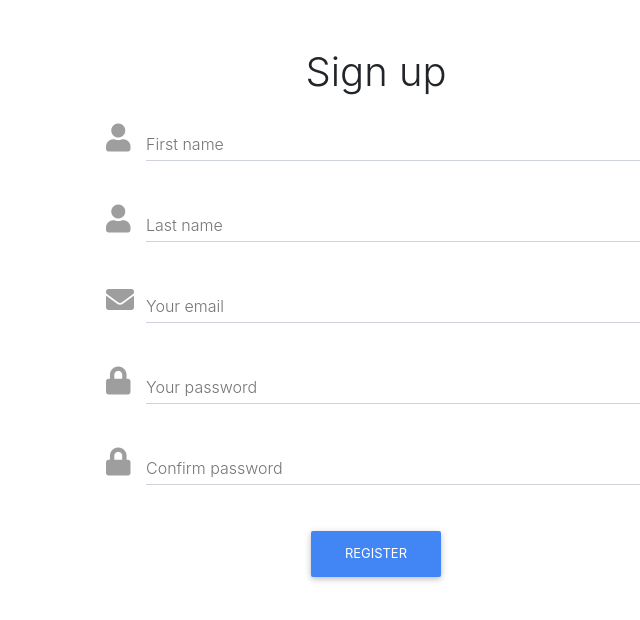
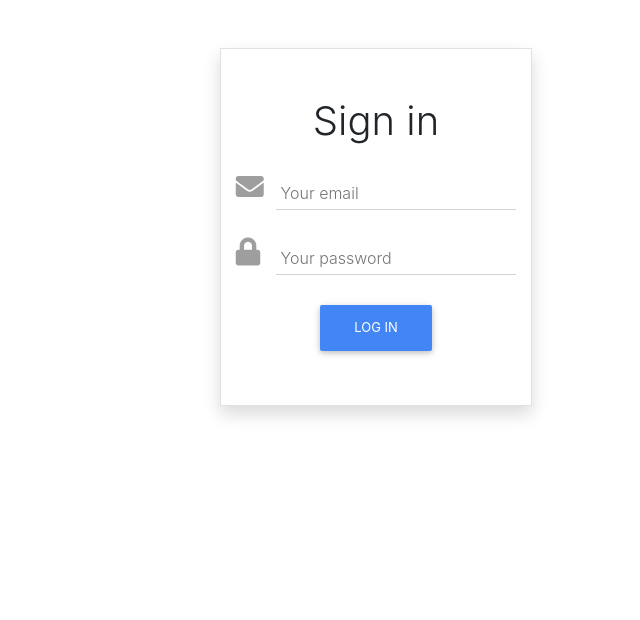
Before and after one commit to Pr0jectStack/Stack-frontend, a React (Create React App) app: page /signin in a window 1280 px wide. Shown: the top 620 px of the page, without its empty margins (264-904 px from the left). Built offline with nearby package versions, Linux system fonts and the light colour scheme.

Commit message:
:children_crossing: Sign In and Form Validation

```diff
--- a/src/App.js
+++ b/src/App.js
@@ -1,11 +1,18 @@
 import React from 'react';
+import { BrowserRouter as Router, Switch, Route } from "react-router-dom";
 import SignUpContainer from './containers/SignUpContainer';
+import SignInContainer from './containers/SignInContainer';
 
 function App() {
   return (
-    <div className="App">
-      <SignUpContainer/>
-    </div>
+    <>
+      <Router>
+        <Switch>
+          <Route exact path="/signup" exact component={SignUpContainer} />
+          <Route exact path="/signin" exact component={SignInContainer} />
+        </Switch>
+      </Router>
+    </>
   );
 }
 
--- a/src/Services/Reducers/reducer.js
+++ b/src/Services/Reducers/reducer.js
@@ -10,7 +10,7 @@ export const login_details=(state=intialLoginDetails,action)=>{
                 ...state,
                 login_details:action.data
             }
-        break;
+
         default:return state
     }
 }
--- /dev/null
+++ b/src/components/Auth/SignIn.js
@@ -0,0 +1,116 @@
+import React, { useState } from "react";
+import { MDBContainer, MDBRow, MDBCol, MDBBtn, MDBInput } from "mdbreact";
+import "./Validation";
+
+const SignIn = (props) => {
+  // console.warn(props.data.login_details);
+
+  const { setLoginDetailsHandler } = props;
+
+  const [values, setValues] = useState({
+    email: "",
+    password: "",
+  });
+  const [error, setError] = useState({
+    email: "",
+    password: "",
+  });
+
+  const handleChange = (name) => (event) => {
+    setError({ ...error, [name]: "" });
+    setValues({ ...values, [name]: event.target.value });
+  };
+
+  const handleSubmit = (event) => {
+    event.preventDefault();
+    if (validate()) {
+      event.target.className += " was-validated";
+      setLoginDetailsHandler(values);
+    }
+  };
+
+  const validate = () => {
+    let re = /^(([^<>()\[\]\\.,;:\s@"]+(\.[^<>()\[\]\\.,;:\s@"]+)*)|(".+"))@((\[[0-9]{1,3}\.[0-9]{1,3}\.[0-9]{1,3}\.[0-9]{1,3}])|(([a-zA-Z\-0-9]+\.)+[a-zA-Z]{2,}))$/;
+    let flag = true;
+    if (password.length < 8) {
+      setError({
+        ...error,
+        password: "Password must be at-least of 8 characters.",
+      });
+      flag = false;
+    }
+    if (!re.test(email)) {
+      setError({ ...error, email: "Enter valid email" });
+      flag = false;
+    }
+    if (!flag) {
+      return false;
+    } else {
+      return true;
+    }
+  };
+
+  const { email, password } = values;
+
+  return (
+    <div>
+      <div className="row">
+        <div className="col-md-6 col-sm-12 mx-auto">
+          <MDBContainer className="">
+            <MDBRow>
+              <MDBCol md="6" sm="12" className="mx-auto border mt-5 shadow">
+                <form
+                  className="py-5 needs-validation"
+                  onSubmit={handleSubmit}
+                  noValidate
+                >
+                  <h1 className="text-center mb-4">Sign in</h1>
+                  <div className="grey-text">
+                    <MDBInput
+                      label="Your email"
+                      icon="envelope"
+                      group
+                      type="email"
+                      className={error.email ? "is-invalid" : ""}
+                      name="email"
+                      onChange={handleChange("email")}
+                      error="wrong"
+                      value={email}
+                      success="right"
+                      required
+                    >
+                      <div className="invalid-feedback">{error.email}</div>
+                      <div className="valid-feedback">Looks good!</div>
+                    </MDBInput>
+
+                    <MDBInput
+                      label={"Your password"}
+                      icon="lock"
+                      className={error.password ? "is-invalid" : ""}
+                      group
+                      type="password"
+                      name="password"
+                      onChange={handleChange("password")}
+                      value={password}
+                      required
+                    >
+                      <div className="invalid-feedback">{error.password}</div>
+                      <div className="valid-feedback">Looks good!</div>
+                    </MDBInput>
+                  </div>
+                  <div className="text-center">
+                    <MDBBtn color="primary" type="submit">
+                      Log In
+                    </MDBBtn>
+                  </div>
+                </form>
+              </MDBCol>
+            </MDBRow>
+          </MDBContainer>
+        </div>
+      </div>
+    </div>
+  );
+};
+
+export default SignIn;
--- a/src/components/Auth/SignUp.js
+++ b/src/components/Auth/SignUp.js
@@ -1,6 +1,6 @@
 import React, { useState } from "react";
 import { MDBContainer, MDBRow, MDBCol, MDBBtn, MDBInput } from "mdbreact";
-
+import "./Validation";
 const SignUp = (props) => {
   // console.warn(props.data.login_details);
 
@@ -14,13 +14,55 @@ const SignUp = (props) => {
     confirmPassword: "",
   });
 
+  const [error, setError] = useState({
+    firstName: "",
+    lastName: "",
+    email: "",
+    password: "",
+    confirmPassword: "",
+  });
+
   const handleChange = (name) => (event) => {
+    setError({ ...error, [name]: "" });
     setValues({ ...values, [name]: event.target.value });
   };
 
   const handleSubmit = (event) => {
     event.preventDefault();
-    setLoginDetailsHandler(values);
+    if (validate()) {
+      event.target.className += " was-validated";
+    }
+    // setLoginDetailsHandler(values);
+  };
+
+  const validate = () => {
+    let re = /^(([^<>()\[\]\\.,;:\s@"]+(\.[^<>()\[\]\\.,;:\s@"]+)*)|(".+"))@((\[[0-9]{1,3}\.[0-9]{1,3}\.[0-9]{1,3}\.[0-9]{1,3}])|(([a-zA-Z\-0-9]+\.)+[a-zA-Z]{2,}))$/;
+    if (!re.test(email)) {
+      setError({ ...error, email: "Enter valid email" });
+      return false;
+    }
+    if (password.length >= 8) {
+      if (firstName.length >= 3) {
+        if (confirmPassword === password) {
+          return true;
+        } else {
+          setError({ ...error, confirmPassword: "Passwords do not match." });
+          return false;
+        }
+      } else {
+        setError({
+          ...error,
+          firstName: "Firstname must be of atleast 3 characters",
+        });
+        return false;
+      }
+    } else {
+      setError({
+        ...error,
+        password: "Password must be at-least of 8 characters.",
+      });
+      return false;
+    }
   };
 
   const { firstName, lastName, email, password, confirmPassword } = values;
@@ -29,8 +71,12 @@ const SignUp = (props) => {
     <div>
       <MDBContainer>
         <MDBRow>
-          <MDBCol md="6" className="mx-auto">
-            <form className="my-5" onSubmit={handleSubmit}>
+          <MDBCol md="6" className="mx-auto border mt-5 shadow">
+            <form
+              className="my-5 needs-validation"
+              onSubmit={handleSubmit}
+              noValidate
+            >
               <h1 className="text-center mb-4">Sign up</h1>
               <div className="grey-text">
                 <MDBInput
@@ -38,37 +84,49 @@ const SignUp = (props) => {
                   icon="user"
                   group
                   type="text"
-                  validate
                   error="wrong"
                   name="firstName"
                   value={firstName}
                   onChange={handleChange("firstName")}
                   success="right"
-                />
+                  required
+                  className={error.firstName ? "is-invalid" : ""}
+                >
+                  <div className="invalid-feedback">{error.firstName}</div>
+                  {/* <div className="valid-feedback">Looks good!</div> */}
+                </MDBInput>
                 <MDBInput
                   label="Last name"
                   icon="user"
                   group
                   type="text"
-                  validate
                   error="wrong"
                   name="lastName"
                   value={lastName}
                   onChange={handleChange("lastName")}
                   success="right"
-                />
+                  required
+                  className={error.lastName ? "is-invalid" : ""}
+                >
+                  <div className="invalid-feedback">{error.lastName}</div>
+                  {/* <div className="valid-feedback">Looks good!</div> */}
+                </MDBInput>
                 <MDBInput
                   label="Your email"
                   icon="envelope"
                   group
                   type="email"
-                  validate
                   name="email"
                   onChange={handleChange("email")}
                   error="wrong"
                   value={email}
                   success="right"
-                />
+                  required
+                  className={error.email ? "is-invalid" : ""}
+                >
+                  <div className="invalid-feedback">{error.email}</div>
+                  {/* <div className="valid-feedback">Looks good!</div> */}
+                </MDBInput>
                 <MDBInput
                   label="Your password"
                   icon="lock"
@@ -77,8 +135,12 @@ const SignUp = (props) => {
                   name="password"
                   onChange={handleChange("password")}
                   value={password}
-                  validate
-                />
+                  required
+                  className={error.password ? "is-invalid" : ""}
+                >
+                  <div className="invalid-feedback">{error.password}</div>
+                  <div className="valid-feedback">Looks good!</div>
+                </MDBInput>
                 <MDBInput
                   label="Confirm password"
                   icon="lock"
@@ -87,8 +149,14 @@ const SignUp = (props) => {
                   name="confirmPassword"
                   onChange={handleChange("confirmPassword")}
                   value={confirmPassword}
-                  validate
-                />
+                  required
+                  className={error.confirmPassword ? "is-invalid" : ""}
+                >
+                  <div className="invalid-feedback">
+                    {error.confirmPassword}
+                  </div>
+                  <div className="valid-feedback">Looks good!</div>
+                </MDBInput>
               </div>
               <div className="text-center">
                 <MDBBtn color="primary" type="submit">
--- /dev/null
+++ b/src/components/Auth/Validation.js
@@ -0,0 +1,17 @@
+"use strict"
+export default (() => {
+    // Fetch all the forms we want to apply custom Bootstrap validation styles to
+    const forms = document.querySelectorAll('.needs-validation');
+
+    // Loop over them and prevent submission
+    Array.prototype.slice.call(forms).forEach((form) => {
+      form.addEventListener('submit', (event) => {
+        // console.warn("asdadddsdaad");
+        if (!form.checkValidity()) {
+          event.preventDefault();
+          event.stopPropagation();
+        }
+        form.classList.add('was-validated');
+      }, false);
+    });
+  })();
--- /dev/null
+++ b/src/containers/SignInContainer.js
@@ -0,0 +1,13 @@
+import SignIn from '../components/Auth/SignIn';
+import {connect} from 'react-redux';
+import { setUserLoginDetails } from '../Services/Actions/actions';
+
+const mapStateToProps = state =>({
+    data:state
+})
+
+const mapDispatchToProps = dispatch => ({
+    setLoginDetailsHandler: data => dispatch(setUserLoginDetails(data))
+})
+
+export default connect(mapStateToProps,mapDispatchToProps)(SignIn);
```
